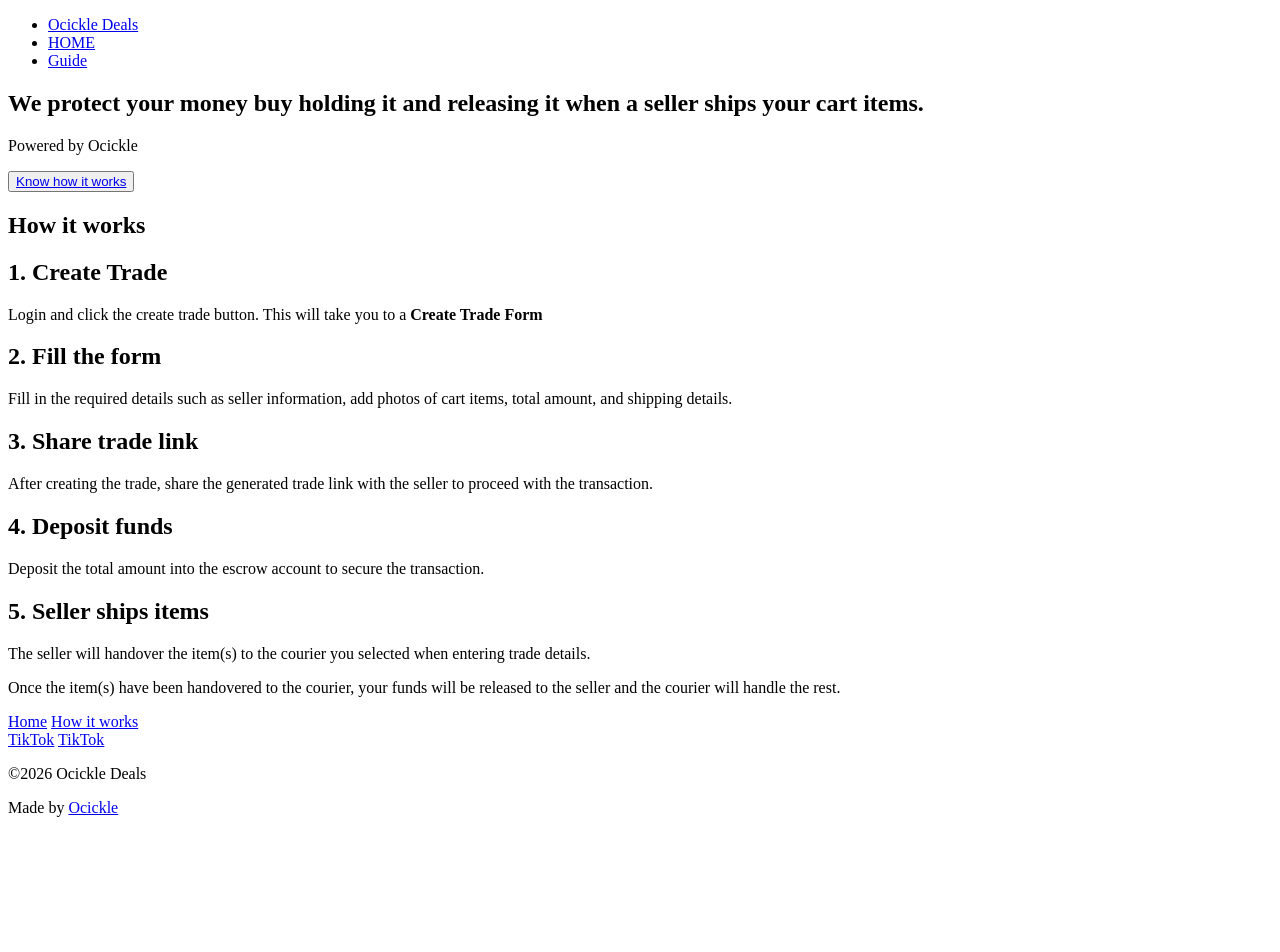
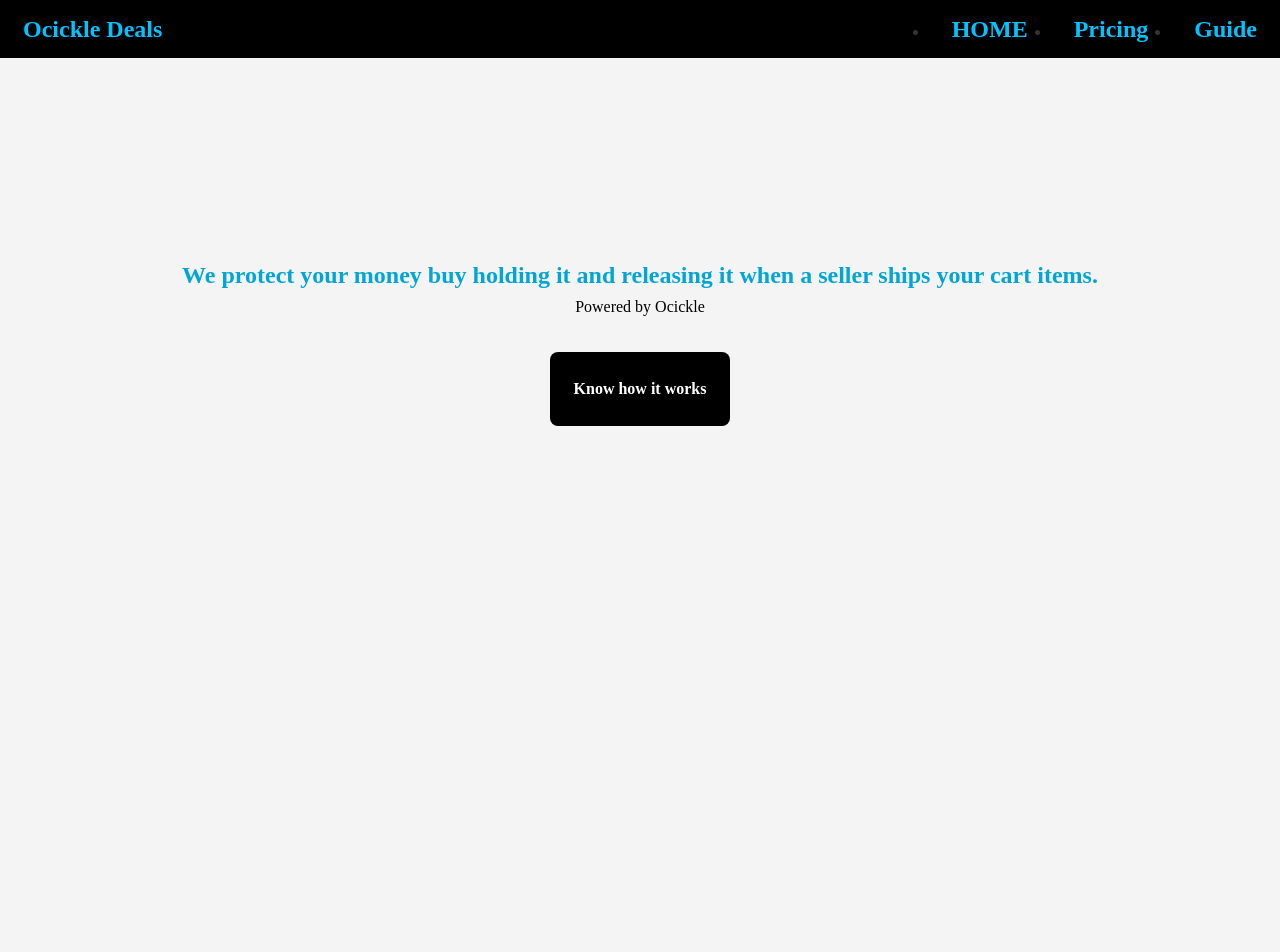
Before and after one commit to donalddbanda/ocickle-deals, a plain HTML site: page landing-page/index.html in a window 1280 px wide. Shown: the top 952 px of the page. Before the commit the page ends 833 px from the top, so only its background shows below. Drawn offline with Linux system fonts and the light colour scheme.

Commit message:
feat: styled the navbar and footer

```diff
--- a/landing-page/index.html
+++ b/landing-page/index.html
@@ -10,9 +10,10 @@
     <header id="header">
         <nav>
             <ul>
-                <li class="logo"><a href="http://deals.ocickle.xyz">Ocickle Deals</a></li>
-                <li><a href="http://deals.ocickle.xyz">HOME</a></li>
-                <li><a href="#guide">Guide</a></li>
+                <li class="logo"><a class="nav-link" href="http://deals.ocickle.xyz">Ocickle Deals</a></li>
+                <li><a class="nav-link" href="http://deals.ocickle.xyz">HOME</a></li>
+                <li><a class="nav-link" href="#pricing">Pricing</a></li>
+                <li><a class="nav-link" href="#guide">Guide</a></li>
             </ul>
         </nav>
     </header>
@@ -21,11 +22,29 @@
         <section class="hero">
             <h1>We protect your money buy holding it and releasing it when a seller ships your cart items.</h1>
             <p class="ocickle-product-line">Powered by Ocickle</p>
-            <button>
+
+            <div class="cta">
                 <a href="#guide" class="cta-button">Know how it works</a>
-            </button>
+            </div>
         </section>
     </main>
+
+    <section class="pricing">
+        <h1>Pricing</h1>
+        <p>Our pricing is simple and transparent. We charge a small fee for each transaction to cover operational costs.</p>
+        <div class="pricing-cards">
+            <div class="pricing-card">
+                <h2>Standard Plan</h2>
+                <h3>$2.99</h3>
+                <p>paid per transaction</p>
+                <ul>
+                    <li>Secure escrow service</li>
+                    <li>24/7 customer support</li>
+                    <li>Transaction tracking</li>
+                </ul>
+            </div>
+        </div>
+    </section>
 
     <section id="guide">
         <h1>How it works</h1>
@@ -57,12 +76,14 @@
     <footer>
         <div class="footer-links">
             <div class="quick-links">
+                <label>Quick links</label>
                 <a href="http://www.deals.ocickle.xyz">Home</a>
                 <a href="#guide">How it works</a>
             </div>
             <div class="social-links">
+                <label>Social links</label>
                 <a href="http://www.tiktok.com/@ocickle">TikTok</a>
-                <a href="http://www.tiktok.com/@ocickle">TikTok</a>
+                <a href="http://www.instagram.com/@ocickle">Instagram</a>
             </div>
         </div>
         <p>&copy;2026 Ocickle Deals</p>
--- a/landing-page/static/styles/styles.css
+++ b/landing-page/static/styles/styles.css
@@ -0,0 +1,95 @@
+* {
+    margin: 0;
+    padding: 0;
+}
+body {
+    line-height: 1.6;
+    background-color: #f4f4f4;
+    color: #333;
+}
+header {
+    background: black;
+    padding: 10px 0;
+    text-align: center;
+    position: fixed;
+    top: 0;
+    width: 100%;
+    margin-bottom: 1rem;
+}
+.logo {
+    margin-right: auto;
+}
+nav ul {
+    display: flex;
+    align-items: center;
+    justify-content: center;
+}
+a {
+    text-decoration: none;
+}
+.nav-link {
+    padding: 0.5rem 0.5rem;
+    color: rgb(0, 195, 255);
+    margin: 0 15px;
+    font-size: 1.5rem;
+    font-weight: bold;
+}
+.hero {
+    height: 100vh;
+    color: rgb(3, 165, 214);
+    margin-top: 20%;
+    text-align: center;
+}
+.ocickle-product-line {
+    color: black;
+}
+.cta{
+    margin-top: 2rem;
+    display: flex;
+    justify-content: center;
+}
+.cta-button {
+    padding: 1.5rem;
+    border-radius: 8px;
+    background-color: black;
+    color: white;
+    font-size: 1rem;
+    font-weight: bold;
+}
+
+footer {
+    width: 100%;
+    background-color: black;
+    color: white;
+    text-align: center;
+    padding: 2rem 0;
+    margin-top: 2rem;
+}
+.footer-links{
+    display: flex;
+    margin-bottom: 1rem;
+}
+.footer-links div {
+    width: 50%;
+    display: flex;
+    flex-direction: column;
+    margin: 0 2rem;
+    align-items: flex-start;
+}
+.footer-links label {
+    color: rgb(0, 247, 255);
+    font-weight: bold;
+    margin-bottom: 0.5rem;
+}
+.footer-links a {
+    color: rgb(0, 195, 255);
+    margin: 0.2rem 0;
+}
+footer p {
+    font-weight: bold;
+    float: left;
+    margin-left: 2rem;
+}
+footer a {
+    color: rgb(0, 195, 255);
+}
```
